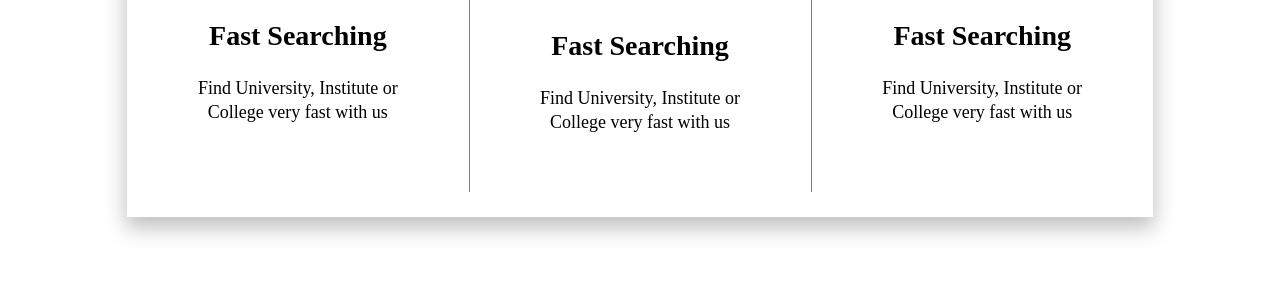
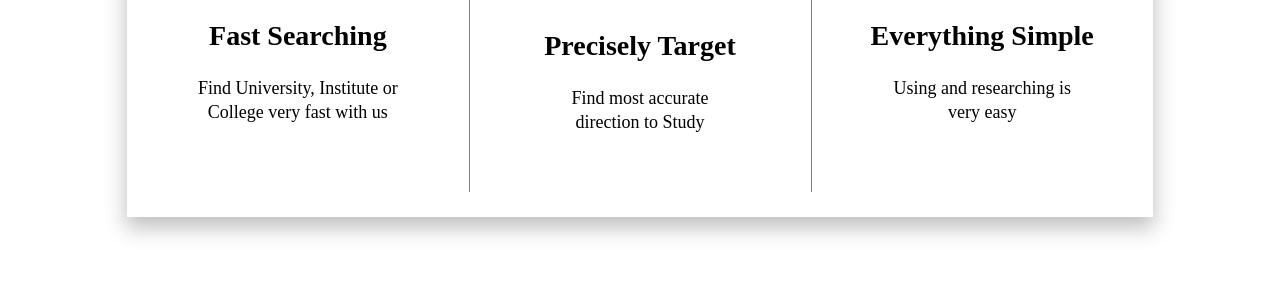
Before and after one commit to CrazyBoy621/CIU_hackathon, a plain HTML site: page index.html in a window 1280 px wide. Shown: the part 918-1208 px from the top of the page. Drawn offline with nearby package versions, Linux system fonts and the light colour scheme.

Commit message:
changed html

```diff
--- a/index.html
+++ b/index.html
@@ -12,7 +12,7 @@
 </head>
 <body>
 
-
+<!-- Header -->
 <section class="cont_header">
     <div class="header">
         <div class="container">
@@ -27,6 +27,7 @@
         </div>
     </div>
 </section>
+<!-- Header -->
 
 <section class="uni">
     <div class="container">
@@ -39,7 +40,7 @@
         </div>
     </div>
 </section>
-
+<!-- About_us -->
 <section class="us_info" id="aboutus">
     <div class="container">
         <div class="cont__info">
@@ -54,21 +55,22 @@
             <div class="cont_anim">
                 <div class="inf__item">
                     <img src="img/arrow.svg" alt="">
-                    <h1>Fast Searching</h1>
-                    <p>Find University, Institute or College very fast with us</p>
+                    <h1>Precisely Target</h1>
+                    <p>Find most accurate direction to Study  </p>
                 </div>
             </div>
             <div class="stick"></div>
             <div class="cont_anim">
                 <div class="inf__item">
                     <img src="img/tick.svg" alt="">
-                    <h1>Fast Searching</h1>
-                    <p>Find University, Institute or College very fast with us</p>
+                    <h1>Everything Simple </h1>
+                    <p>Using and researching is very easy</p>
                 </div>
             </div>
         </div>
     </div>
 </section>
+<!-- About_us -->
 
 <section class="start">
 
@@ -125,19 +127,13 @@
     </div>
 </section>
 
-<!--<section class="testiminations">-->
-    <!--<div class="container">-->
-        <!--<h1>Testimitionals</h1>-->
-        <!--<div class="stick"></div>-->
-    <!--</div>-->
-<!--</section>-->
 <section class="ready">
     <div class="container">
         <h1>Are you ready to try DirectMe?</h1>
         <a href="university.html">DirectMe</a>
     </div>
 </section>
-
+<!-- Footer -->
 <section id="contacts" class="footer">
     <div class="container">
         <div class="top__foot">
@@ -165,6 +161,7 @@
         </div>
     </div>
 </section>
+<!-- Footer -->
 
 <script src="https://ajax.googleapis.com/ajax/libs/jquery/1.11.0/jquery.min.js"></script>
 <script src="js/parallax.js"></script>
```
Also changed, not shown: 1 other file.
